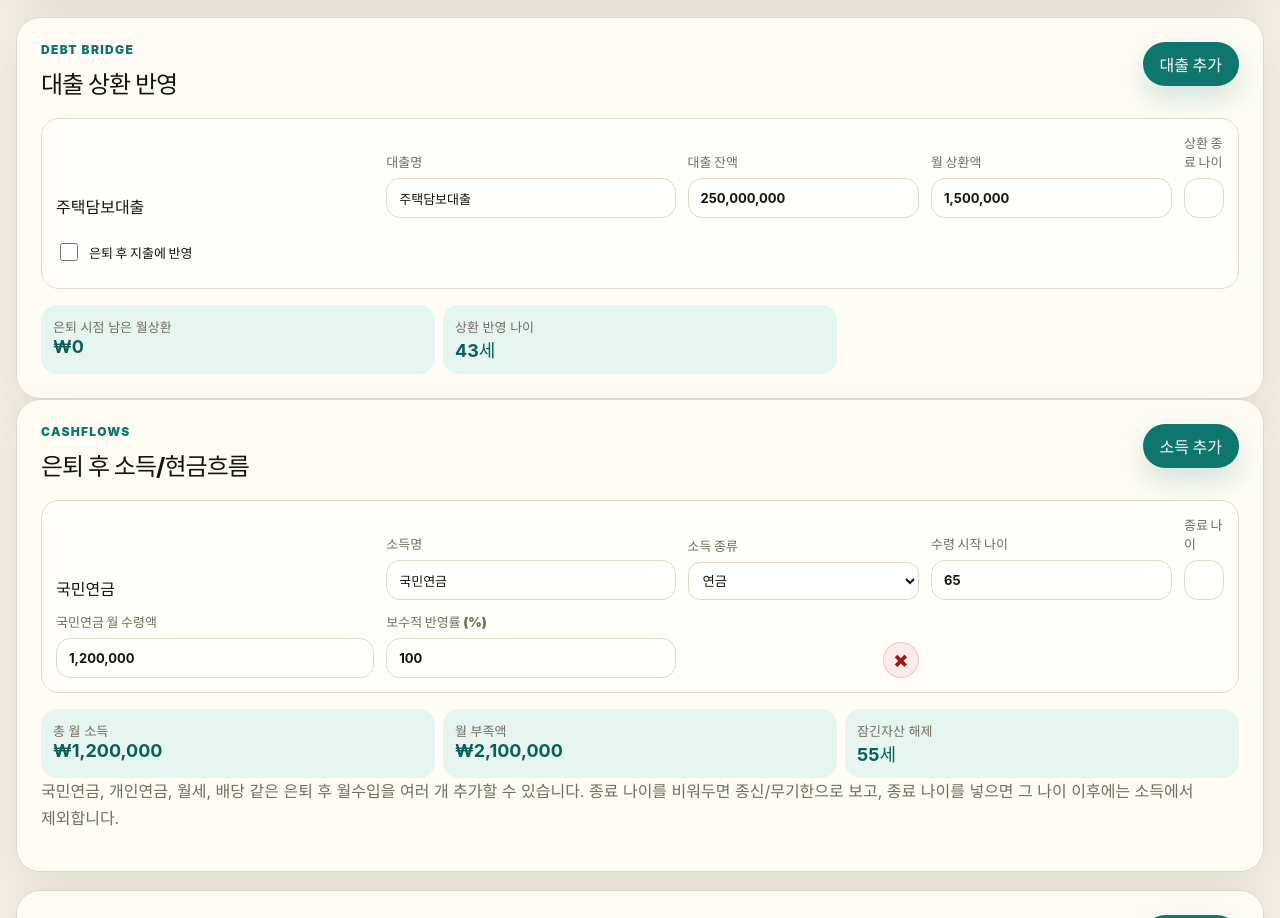
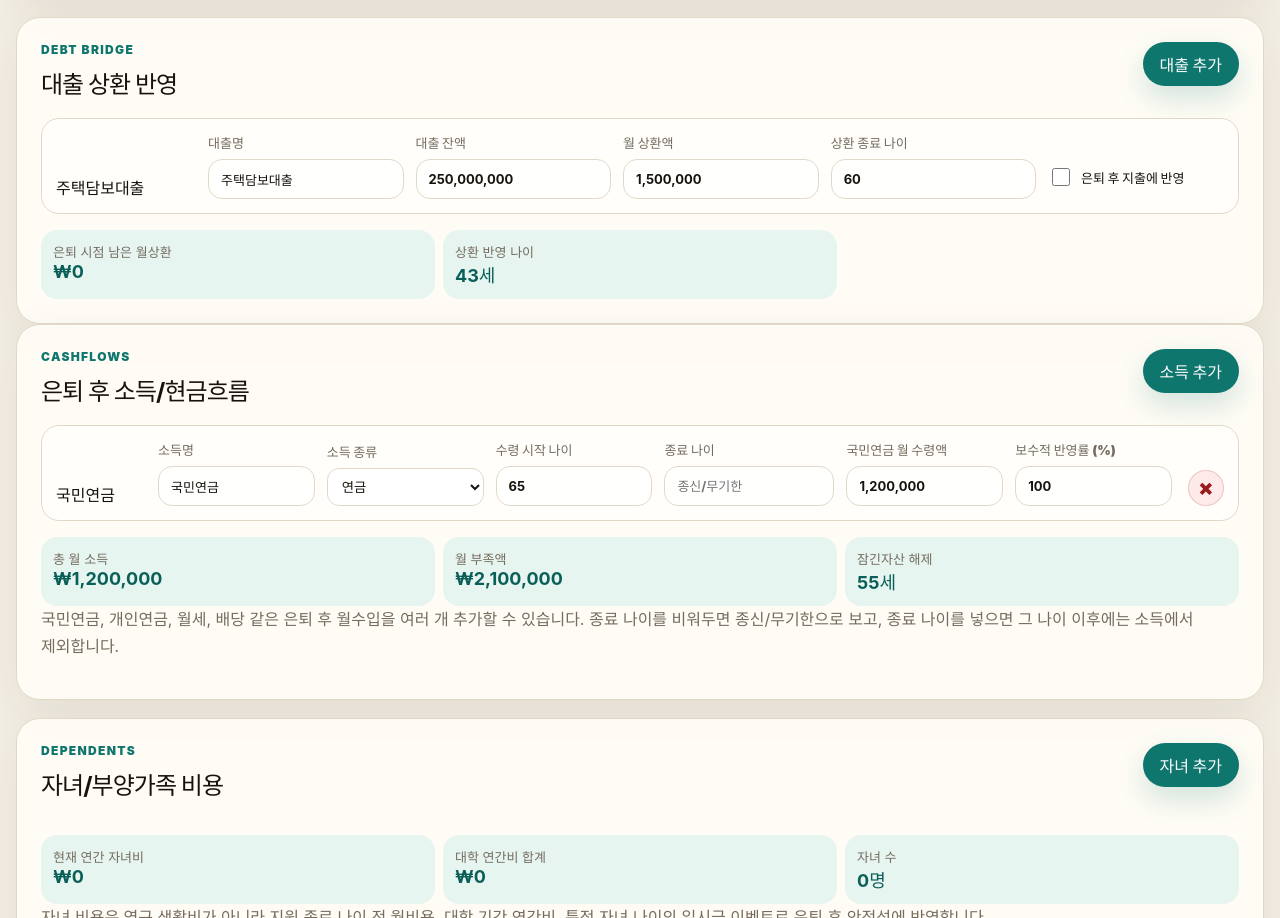
Before and after one commit to mogolfservice/economic-freedom-simulator-web, a React (Vite) app: page / in a window 1280 px wide. Shown: the part 3194-4112 px from the top of the page. Built offline with nearby package versions, Linux system fonts and the light colour scheme.

Commit message:
Widen end age fields

```diff
--- a/src/App.css
+++ b/src/App.css
@@ -471,7 +471,15 @@ label {
 }
 
 .asset-row.expense-row {
-  grid-template-columns: minmax(76px, 0.45fr) minmax(160px, 1fr) repeat(2, minmax(110px, 0.65fr)) minmax(160px, 0.9fr) 40px;
+  grid-template-columns: minmax(72px, 0.4fr) minmax(145px, 0.9fr) minmax(132px, 0.72fr) minmax(148px, 0.8fr) minmax(170px, 1fr) 40px;
+}
+
+.liabilities-panel .asset-row {
+  grid-template-columns: minmax(140px, 0.7fr) repeat(3, minmax(170px, 1fr)) minmax(190px, 1.05fr) minmax(170px, 0.9fr);
+}
+
+.pension-panel .asset-row {
+  grid-template-columns: minmax(90px, 0.5fr) repeat(3, minmax(145px, 1fr)) minmax(170px, 1.05fr) repeat(2, minmax(150px, 1fr)) 40px;
 }
 
 .expense-row > strong {
@@ -674,6 +682,11 @@ td:first-child {
     align-items: end;
   }
 
+  .liabilities-panel .asset-row,
+  .pension-panel .asset-row {
+    grid-template-columns: 1fr;
+  }
+
   .expense-row > strong {
     grid-column: 1 / -1;
   }
```
Also changed, not shown: 4 other files (tests, documents, lock files or other folders).
